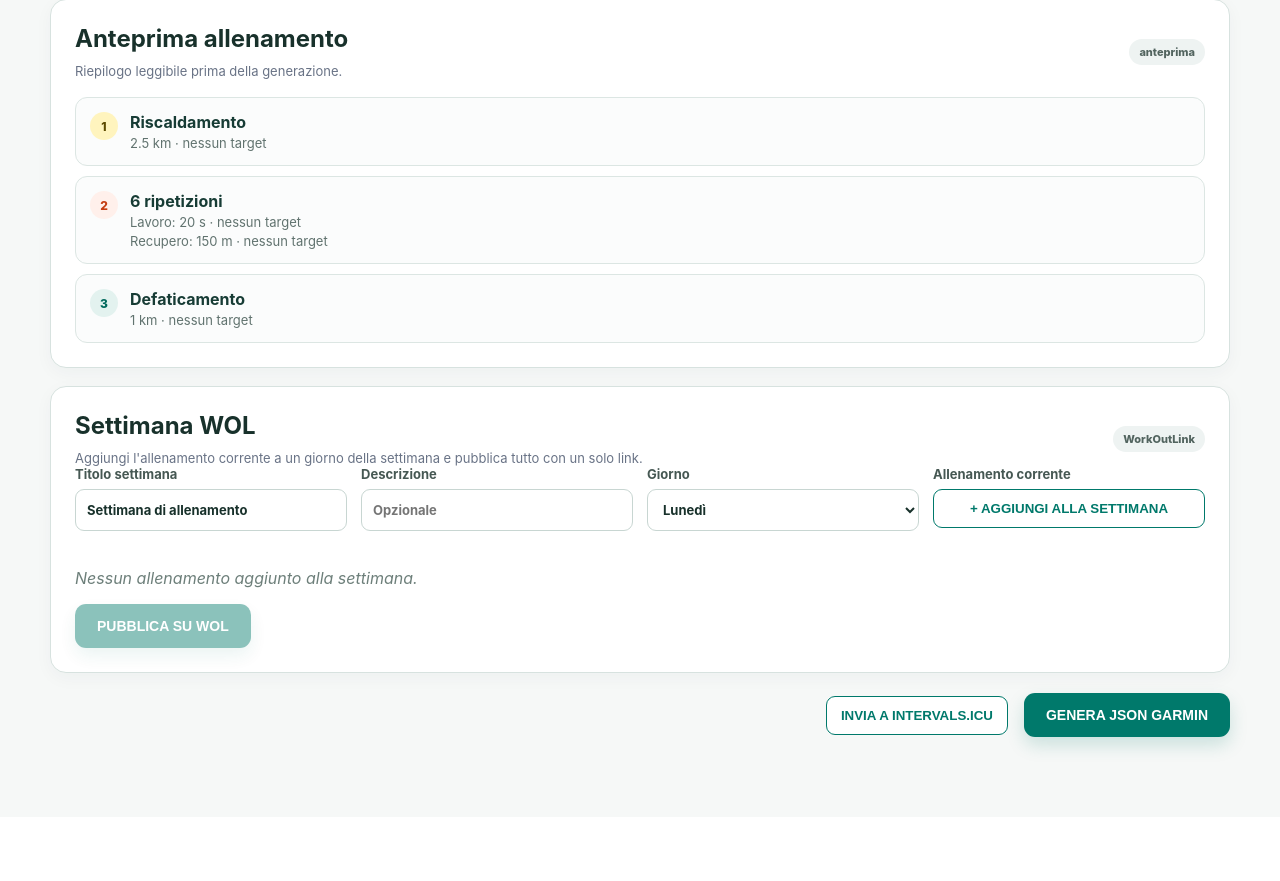
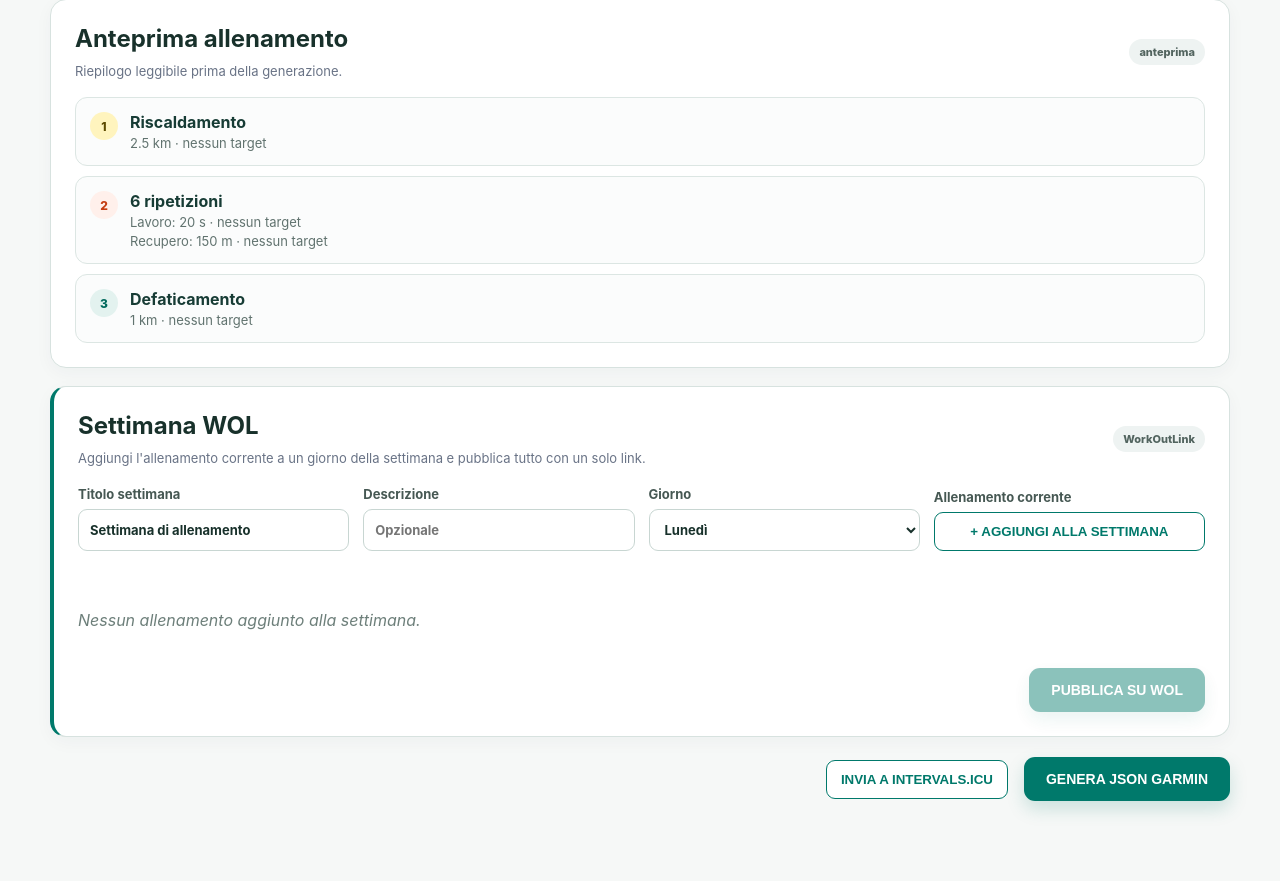
Before and after one commit to P4oloR/garmin-workout-generator, a Flask app: page / in a window 1280 px wide. Shown: the part 1678-2559 px from the top of the page. Before the commit the page ends 2435 px from the top, so only its background shows below. Run offline with Flask 3, Linux system fonts and the light colour scheme.

Commit message:
Style WOG weekly WorkOutLink workspace

```diff
--- a/static/style.css
+++ b/static/style.css
@@ -336,3 +336,93 @@ select:focus {
         transform: translateY(-1px);
     }
 }
+
+
+/* WorkOutLink weekly publishing workspace */
+.week-card {
+    border-left: 4px solid #00796B;
+}
+
+.week-meta {
+    margin-top: 20px;
+}
+
+.week-add-field {
+    justify-content: flex-end;
+}
+
+.week-list {
+    display: grid;
+    gap: 10px;
+    margin: 22px 0;
+}
+
+.week-item {
+    display: flex;
+    align-items: center;
+    justify-content: space-between;
+    gap: 14px;
+    padding: 14px 16px;
+    border: 1px solid #DCE6E3;
+    border-radius: 12px;
+    background: #FBFCFC;
+}
+
+.week-item > div {
+    display: grid;
+    gap: 3px;
+}
+
+.week-item span {
+    color: #61736F;
+    font-size: 13px;
+}
+
+.week-item button {
+    border: 1px solid #F0B7B3;
+    border-radius: 9px;
+    background: white;
+    padding: 8px 10px;
+    color: #B42318;
+    font-weight: 700;
+    cursor: pointer;
+}
+
+.week-actions {
+    display: flex;
+    justify-content: flex-end;
+    gap: 10px;
+    margin-top: 16px;
+}
+
+.wol-result {
+    margin-top: 18px;
+    padding: 16px;
+    border: 1px solid #BFDAD4;
+    border-radius: 12px;
+    background: #F2FAF8;
+    display: grid;
+    gap: 8px;
+}
+
+.wol-result a {
+    color: #00695C;
+    overflow-wrap: anywhere;
+}
+
+@media (max-width: 620px) {
+    .week-item {
+        align-items: flex-start;
+        flex-direction: column;
+    }
+
+    .week-actions {
+        flex-direction: column;
+        align-items: stretch;
+    }
+
+    .week-actions .primary-button,
+    .week-actions .secondary {
+        width: 100%;
+    }
+}
```
